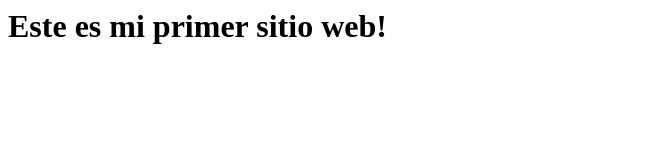
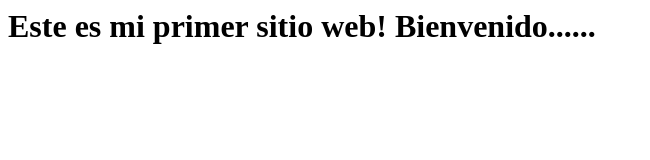
Before and after one commit to milthon10/adso_2644590, a plain HTML site: page index.html in a window 1280 px wide. Shown: the whole page, without its empty margins (0-650 px from the left). Drawn offline with Linux system fonts and the light colour scheme.

Commit message:
bienvenido

```diff
--- a/index.html
+++ b/index.html
@@ -4,6 +4,7 @@
     <body>
         <h1>
             Este es mi primer sitio web!
+            Bienvenido......
         </h1>
 
 
```
